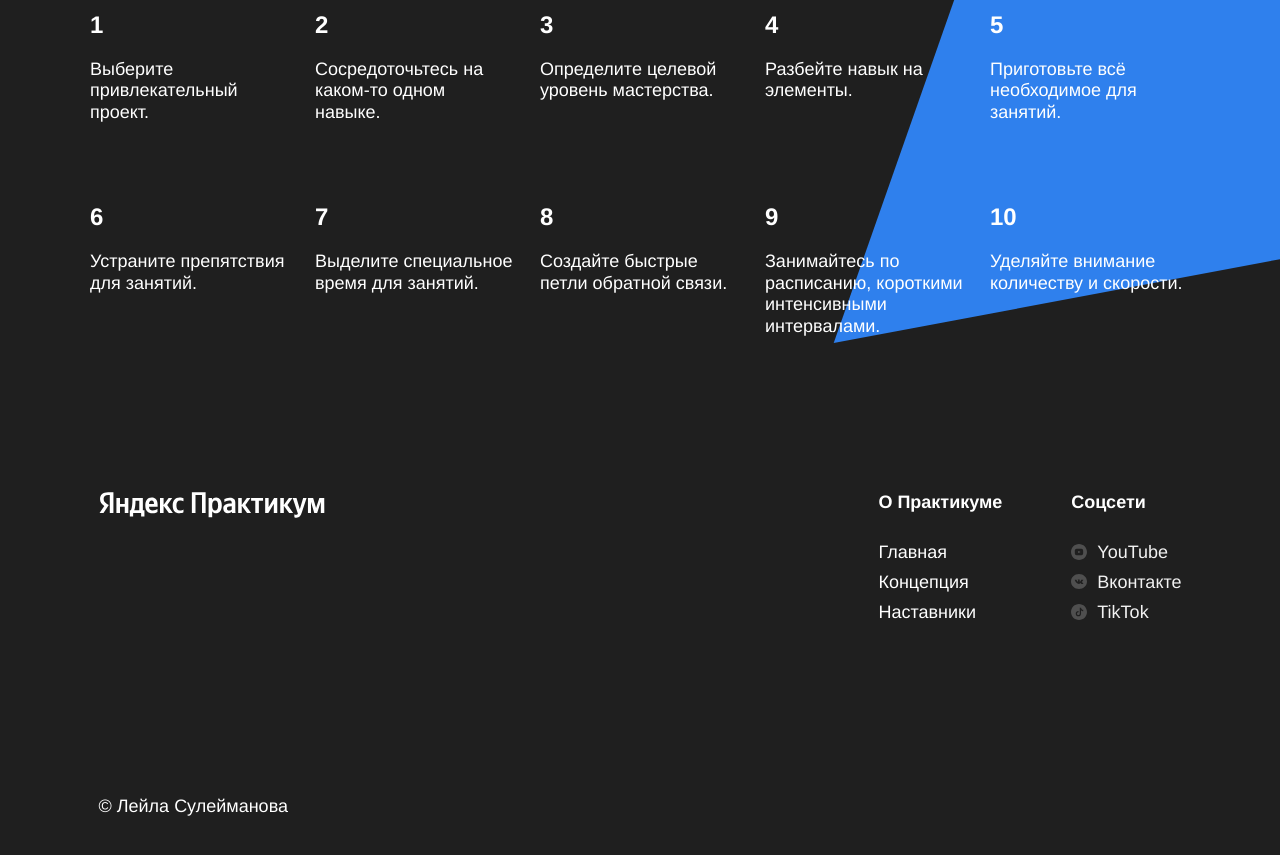
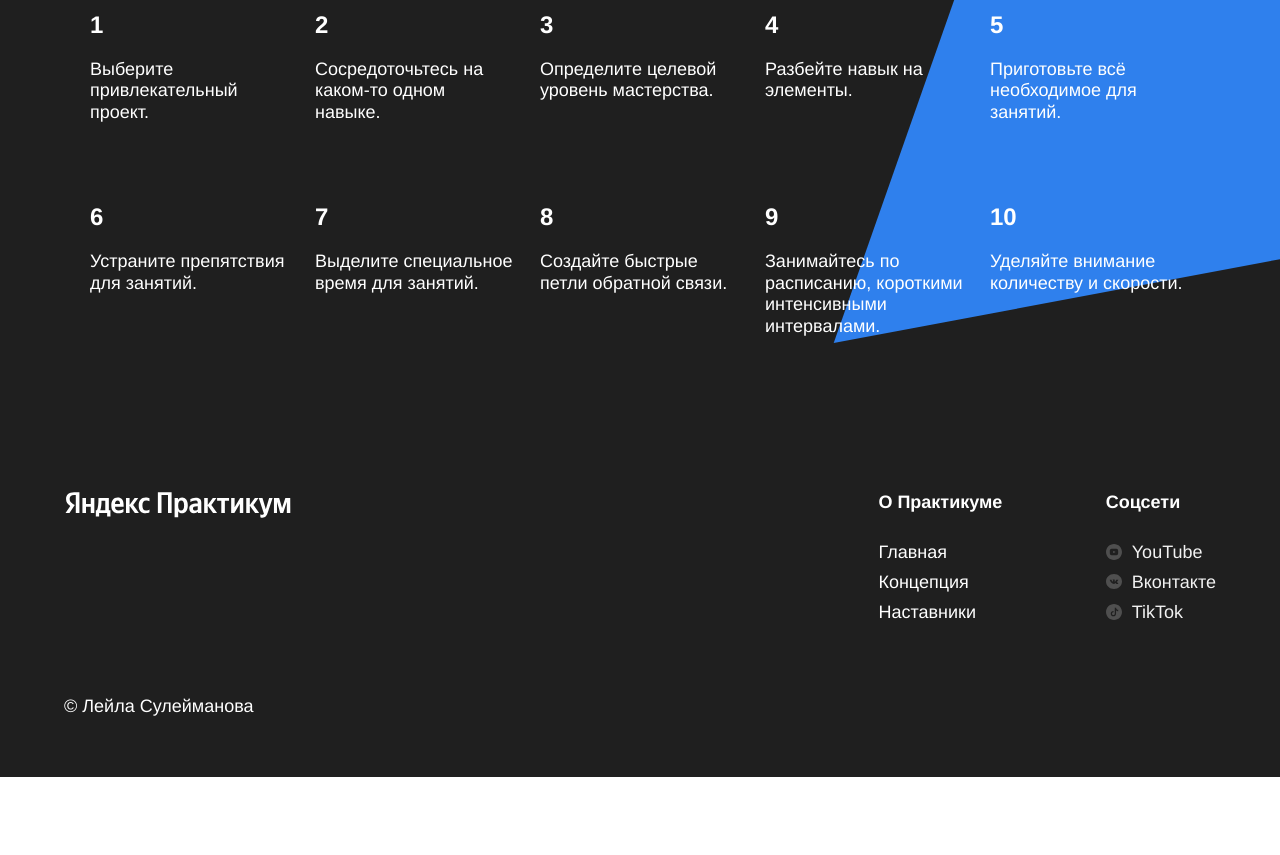
Before and after one commit to LeilaSuleimanova/how-to-learn, a plain HTML site: page index.html in a window 1280 px wide. Shown: the part 3179-4034 px from the top of the page. After the commit the page ends 3956 px from the top, so only its background shows below. Drawn offline with Linux system fonts and the light colour scheme.

Commit message:
Проектная работа 1 - корректировка 3.1

```diff
--- a/styles/style.css
+++ b/styles/style.css
@@ -276,11 +276,12 @@
 }
 
 .footer__columns {
+  box-sizing: border-box;
   width: 90%;
   padding-top: 60px;
   padding-bottom: 40px;
   display: flex;
-  justify-content: space-around;
+  justify-content: space-between;
   min-height: 350px;
 }
 
```
